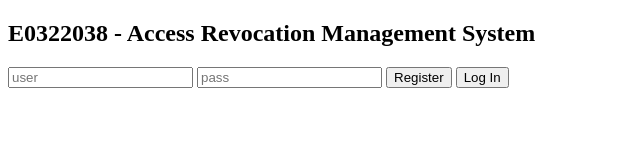
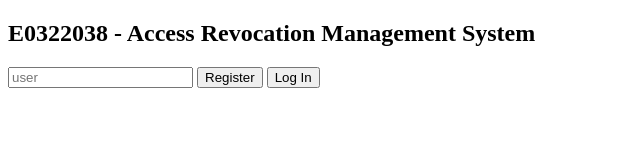
Before and after one commit to alisjos18/Access-Revocation-MgmtSys, a website: page index.html in a window 1280 px wide. Shown: the whole page, without its empty margins (0-640 px from the left). Drawn offline with Linux system fonts and the light colour scheme.

Commit message:
small bug fix

```diff
--- a/index.html
+++ b/index.html
@@ -4,7 +4,7 @@
     <h2>E0322038 - Access Revocation Management System</h2>
 
     <input id="u" placeholder="user">
-    <input id="p" placeholder="pass">
+    <password id="p" placeholder="pass">
     <button onclick="go('/auth/register')">Register</button>
     <button onclick="go('/auth/login')">Log In</button>
 
```
